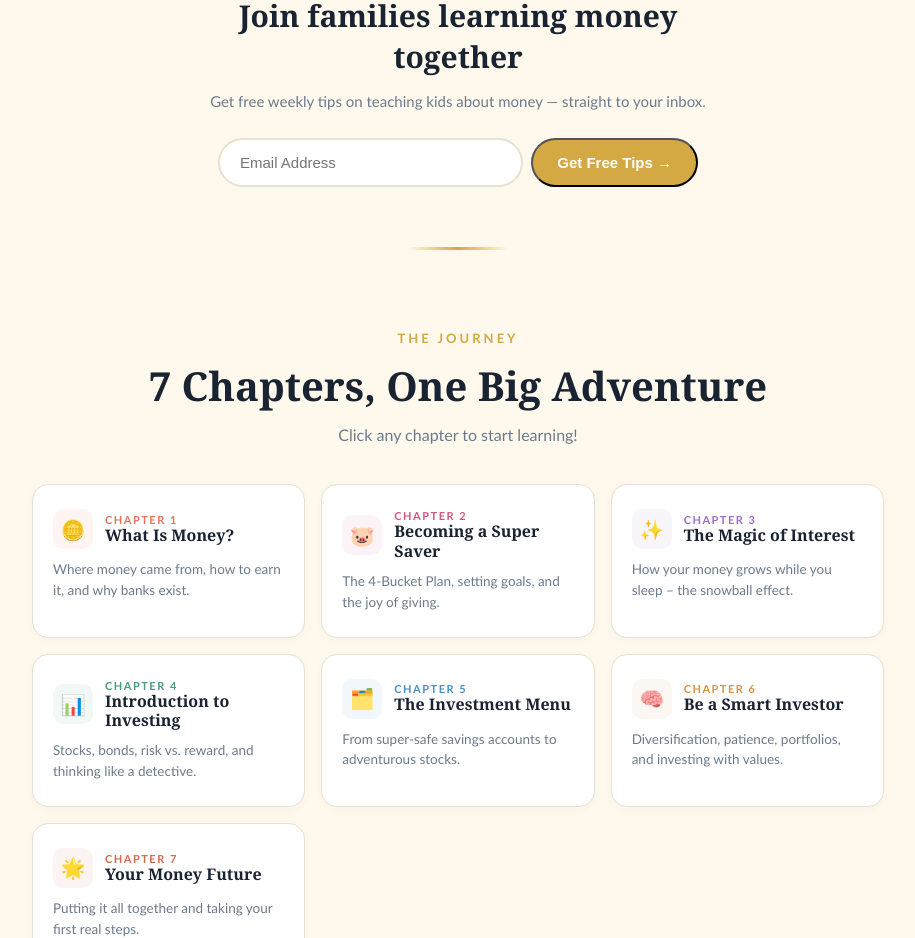
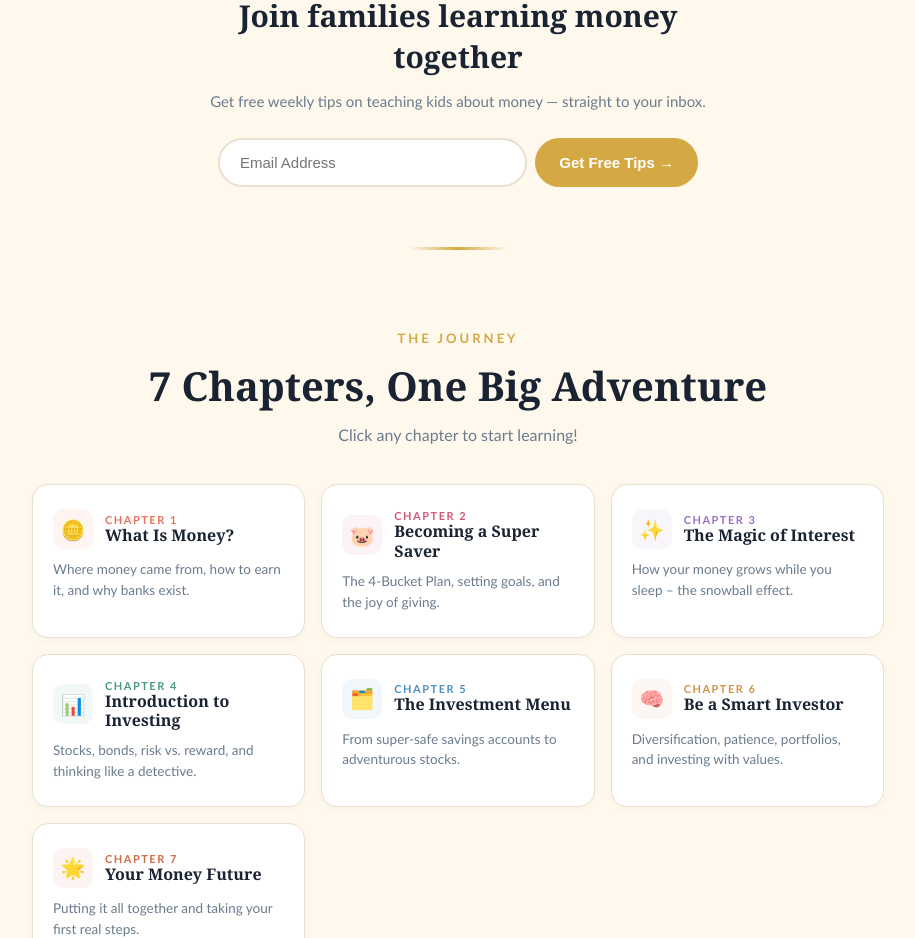
Before and after one commit to taiganautcapital/thekidvault-website, a Next.js app: page / in a window 1280 px wide. Shown: the part 1500-2438 px from the top of the page, without its empty margins (182-1097 px from the left). Built offline with nearby package versions, Linux system fonts and the light colour scheme; no server answers.

Commit message:
UI: remove dark border from email submit button

```diff
--- a/pages/index.tsx
+++ b/pages/index.tsx
@@ -126,7 +126,7 @@ const Home: NextPage = () => {
           <style>
             .formkit-form[data-uid="e03a54b413"] .formkit-fields { display: flex !important; flex-direction: row !important; gap: 8px !important; flex-wrap: nowrap !important; }
             .formkit-form[data-uid="e03a54b413"] .formkit-field { flex: 1 1 auto !important; margin: 0 !important; }
-            .formkit-form[data-uid="e03a54b413"] .formkit-submit { flex: 0 0 auto !important; margin: 0 !important; border-radius: 50px !important; }
+            .formkit-form[data-uid="e03a54b413"] .formkit-submit { flex: 0 0 auto !important; margin: 0 !important; border-radius: 50px !important; border: none !important; }
             .formkit-form[data-uid="e03a54b413"] .formkit-input { border-radius: 50px !important; padding: 14px 20px !important; font-size: 15px !important; border: 2px solid #E8E0D0 !important; width: 100% !important; }
             .formkit-form[data-uid="e03a54b413"] .formkit-submit > span { padding: 14px 24px !important; font-size: 15px !important; }
             .formkit-form[data-uid="e03a54b413"] .formkit-powered-by-convertkit-container { justify-content: center !important; margin-top: 8px !important; }
```
